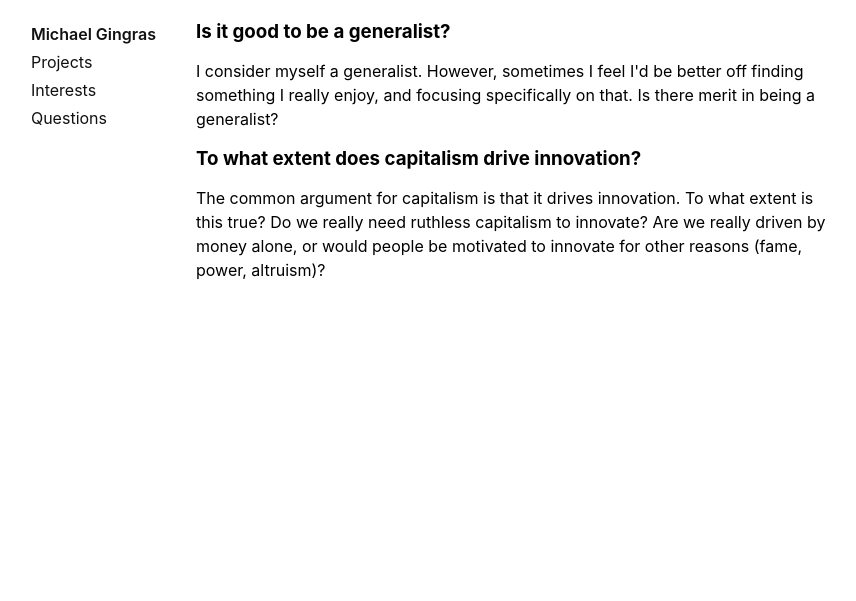
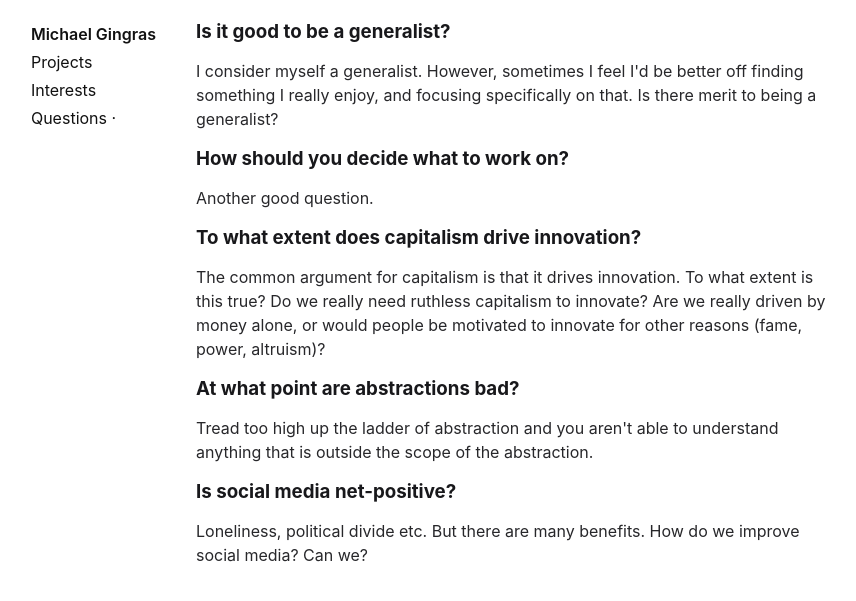
Before and after one commit to mcgingras/blog, a Jekyll site: the page built from questions.html, in a window 1280 px wide. Shown: the top 601 px of the page, without its empty margins (124-980 px from the left). Built offline with Jekyll 4.4.1, drawn with Linux system fonts in a browser that asks for light colours.

Commit message:
adding a few new questions

```diff
--- a/_data/questions.yml
+++ b/_data/questions.yml
@@ -1,4 +1,10 @@
 - name: Is it good to be a generalist?
-  subtext: I consider myself a generalist. However, sometimes I feel I'd be better off finding something I really enjoy, and focusing specifically on that. Is there merit in being a generalist?
+  subtext: I consider myself a generalist. However, sometimes I feel I'd be better off finding something I really enjoy, and focusing specifically on that. Is there merit to being a generalist?
+- name: How should you decide what to work on?
+  subtext: Another good question.
 - name: To what extent does capitalism drive innovation?
   subtext: The common argument for capitalism is that it drives innovation. To what extent is this true? Do we really need ruthless capitalism to innovate? Are we really driven by money alone, or would people be motivated to innovate for other reasons (fame, power, altruism)?
+- name: At what point are abstractions bad?
+  subtext: Tread too high up the ladder of abstraction and you aren't able to understand anything that is outside the scope of the abstraction.
+- name: Is social media net-positive?
+  subtext: Loneliness, political divide etc. But there are many benefits. How do we improve social media? Can we?
--- a/_includes/navigation.html
+++ b/_includes/navigation.html
@@ -3,6 +3,6 @@
         <h1>Michael Gingras</h1>
     </a>
     {% for item in site.data.navigation %}
-    <a href="{{ item.link }}" {% if page.url == item.link %}class="current" {% endif %}>{{ item.name }}</a>
+    <a href="{{ item.link }}">{{ item.name }} {% if page.url == item.link %}<span>&#183;</span>{% endif %}</a>
     {% endfor %}
 </nav>
--- a/_sass/main.scss
+++ b/_sass/main.scss
@@ -4,10 +4,11 @@
 
 body {
     font-family: -apple-system, BlinkMacSystemFont, "avenir next", avenir, helvetica, "helvetica neue", ubuntu, roboto, noto, "segoe ui", arial, sans-serif;
+    color: #18181B;
 }
 
 h1 { margin: 0; }
-// h3 { font-size: 1rem; }
+p { color : #27272A; }
 
 ul {
     line-height: 1.5;
@@ -34,7 +35,7 @@ ul {
     }
 
     a:hover{
-        color: #555;
+        color: #71717A;
     }
 
     h1{
@@ -44,7 +45,7 @@ ul {
     }
 
     h1:hover{
-        color: #111;
+        color: #18181B;
     }
 }
 
--- a/index.html
+++ b/index.html
@@ -4,7 +4,7 @@ title: Michael Gingras | About
 ---
 <img src="assets/images/dogs.jpg" />
 
-<p>I'm Michael.</p>
+<p>Hi, I'm Michael. (Not Mike.)</p>
 
 <p> I live in Boston and work at <a href="https://gearflow.com" target="_blank"> Gearflow</a>. I previously studied CS
     at Cornell and
```
